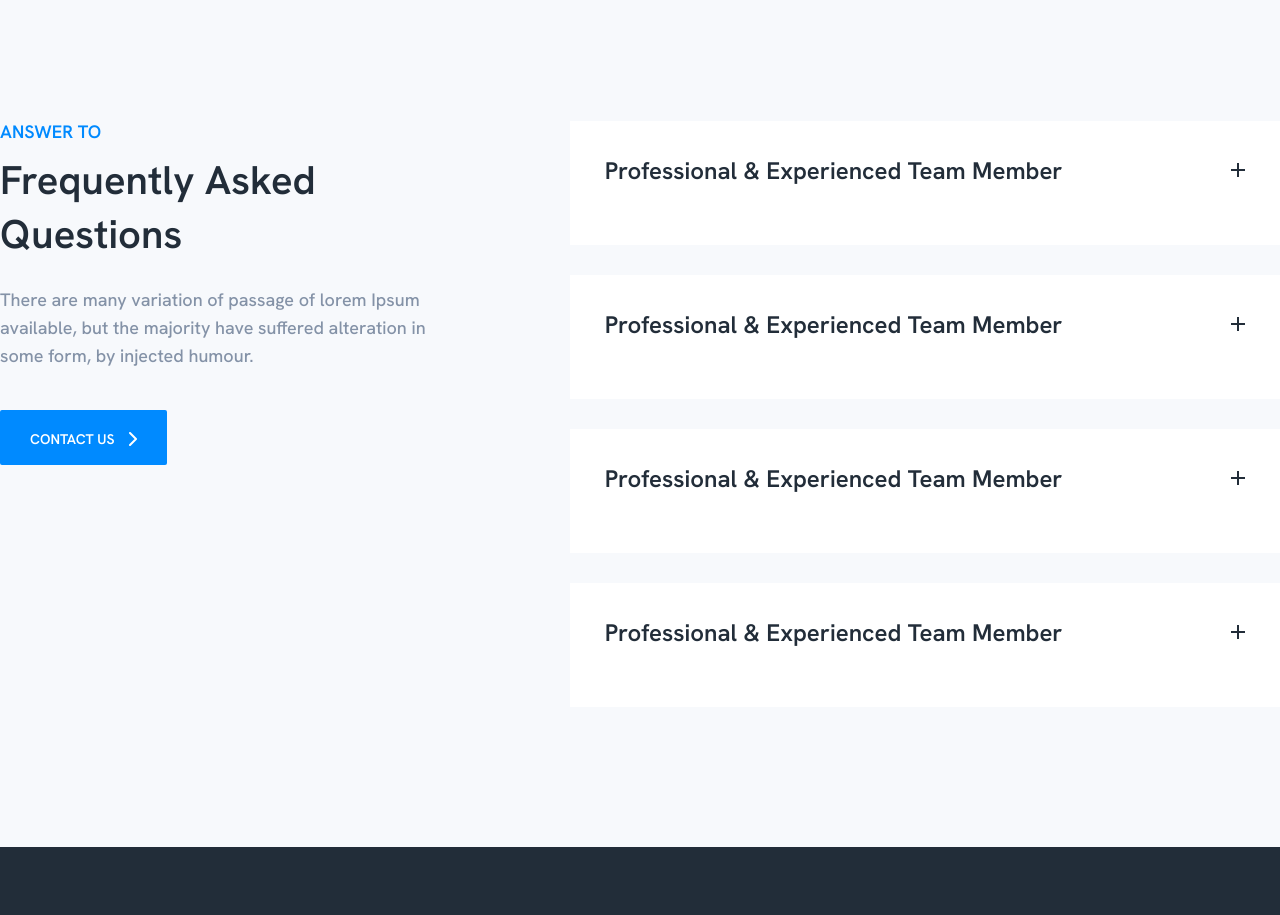
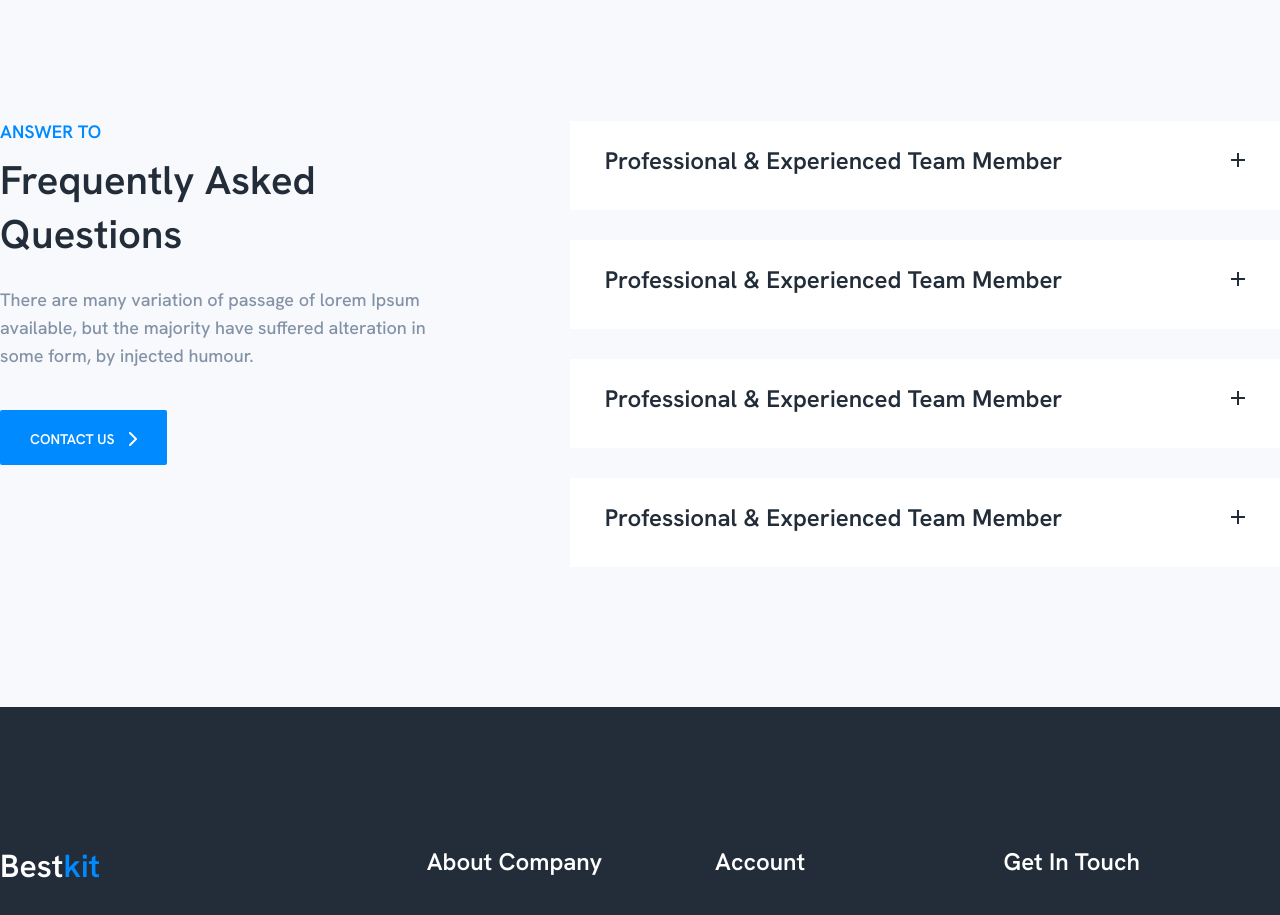
Before and after one commit to muktaranidas/BestKit, a React (Create React App) app: page / in a window 1280 px wide. Shown: the part 8680-9595 px from the top of the page. Built offline with nearby package versions, Linux system fonts and the light colour scheme.

Commit message:
complete

```diff
--- a/src/Pages/Home/FAQ/FAQ.css
+++ b/src/Pages/Home/FAQ/FAQ.css
@@ -9,3 +9,14 @@
 
   color: #222d39;
 }
+.description {
+  font-style: normal;
+  font-weight: 500;
+  font-size: 18px;
+  line-height: 28px;
+  /* or 156% */
+
+  /* Body Text */
+
+  color: #8492a7;
+}
--- a/src/Pages/Home/FAQ/FQA.js
+++ b/src/Pages/Home/FAQ/FQA.js
@@ -14,7 +14,7 @@ const FQA = ({ descriptionitem }) => {
   };
 
   return (
-    <div className="bg-white   p-[35px]">
+    <div className="bg-white  px-[35px] pt-[25px] pb-[35px]">
       <div className="flex flex-row  justify-between">
         <p className=" outline-none cursor-pointer tab-title ">{title}</p>
         <button onClick={() => handleToggle(id)}>
@@ -34,7 +34,7 @@ const FQA = ({ descriptionitem }) => {
           </svg>
         </button>
       </div>
-      <div className={`pt-[25px] `}>
+      <div className={` description`}>
         {openIndex === id && <p>{description}</p>}
       </div>
     </div>
```
